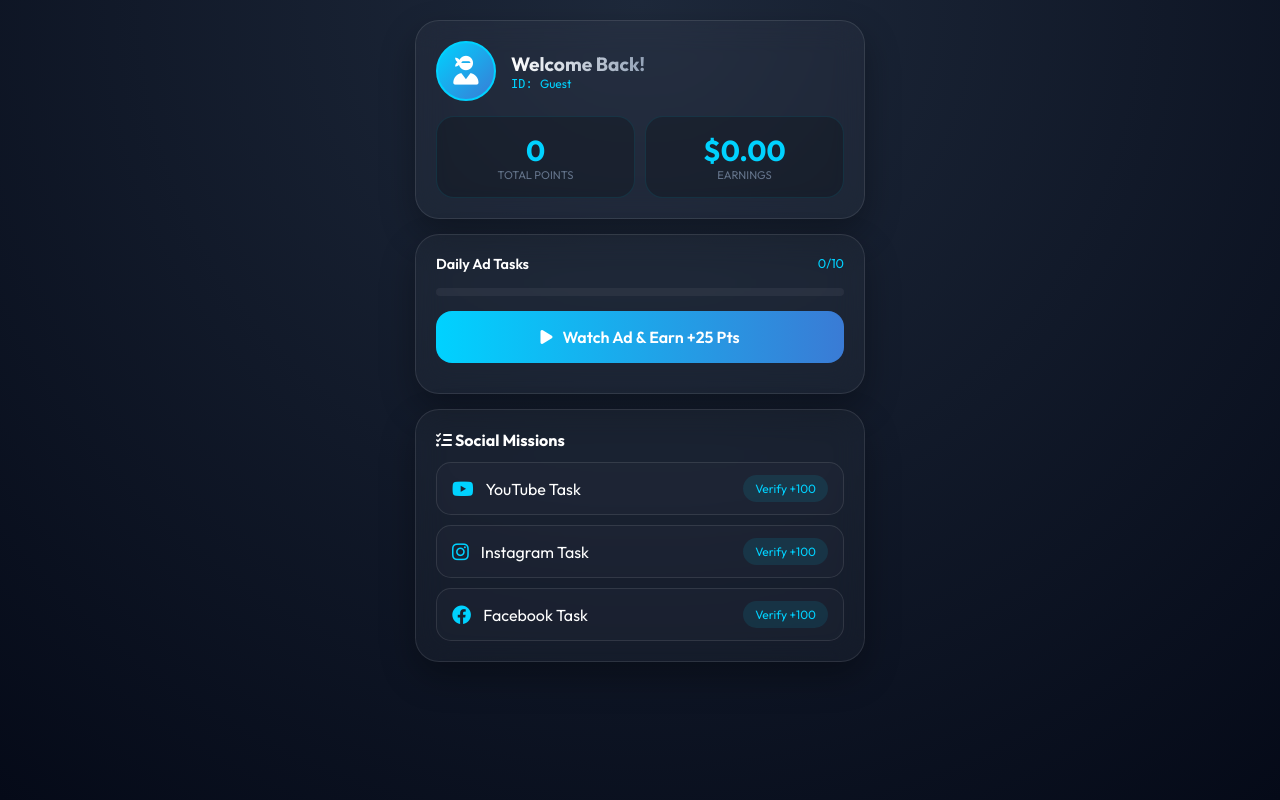
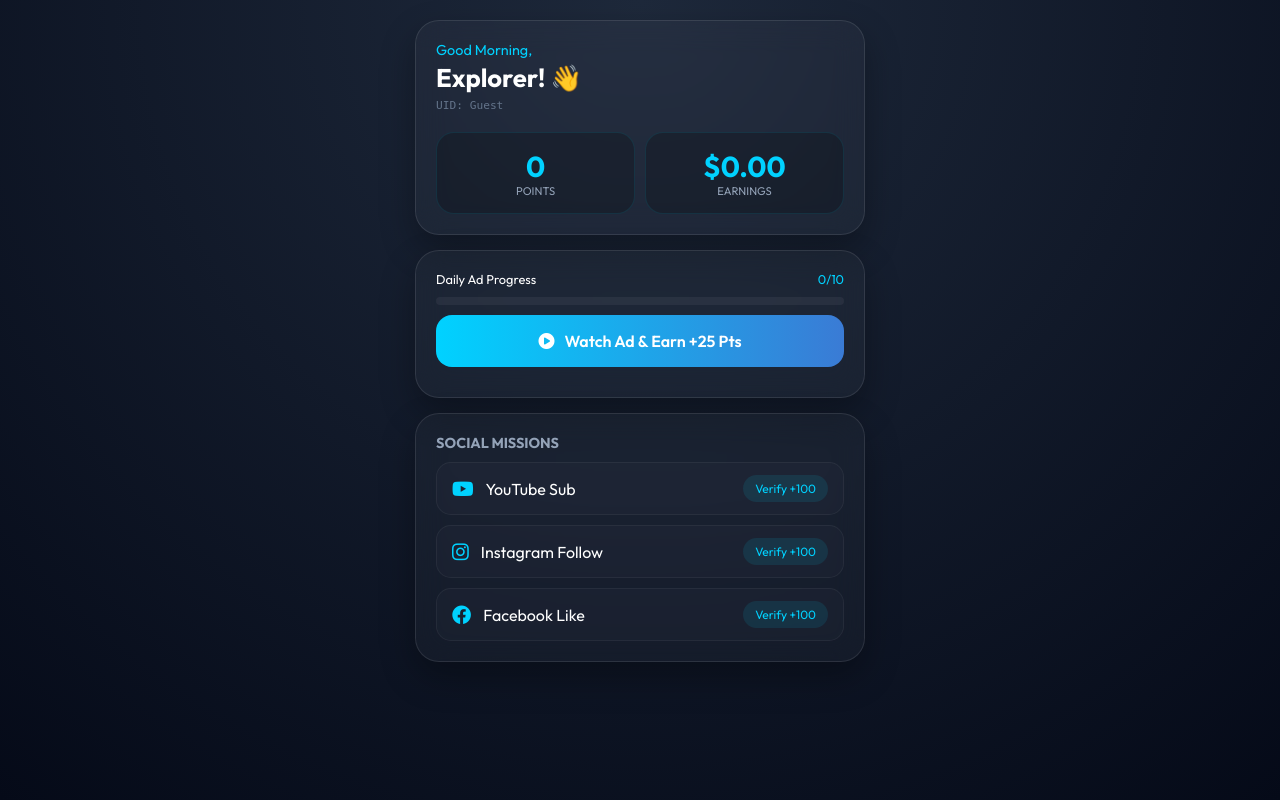
Before and after one commit to maheshkumar083014-spec/Ultimate-Media-Search-Bot, a Flask app: page /dashboard in a window 1280 px wide. Run offline with Flask 3, Linux system fonts and the light colour scheme; some libraries are stand-ins or nearby versions.

Commit message:
Update dashboard.html

```diff
--- a/templates/dashboard.html
+++ b/templates/dashboard.html
@@ -3,165 +3,94 @@
 <head>
     <meta charset="UTF-8">
     <meta name="viewport" content="width=device-width, initial-scale=1.0, user-scalable=no">
-    <title>Premium Earn Dashboard</title>
+    <title>EarnFlow Premium Dashboard</title>
     <link href="https://fonts.googleapis.com/css2?family=Outfit:wght@300;400;600;700&display=swap" rel="stylesheet">
     <link rel="stylesheet" href="https://cdnjs.cloudflare.com/ajax/libs/font-awesome/6.0.0-beta3/css/all.min.css">
     <script src="https://www.gstatic.com/firebasejs/10.8.0/firebase-app-compat.js"></script>
     <script src="https://www.gstatic.com/firebasejs/10.8.0/firebase-database-compat.js"></script>
 
     <style>
-        :root {
-            --primary: #00d2ff;
-            --secondary: #3a7bd5;
-            --bg: #050a18;
-            --glass: rgba(255, 255, 255, 0.03);
-            --border: rgba(255, 255, 255, 0.1);
-        }
+        :root { --primary: #00d2ff; --secondary: #3a7bd5; --bg: #050a18; }
+        * { margin: 0; padding: 0; box-sizing: border-box; font-family: 'Outfit', sans-serif; }
+        body { background: radial-gradient(circle at top, #1e293b, #050a18); color: white; min-height: 100vh; display: flex; justify-content: center; padding: 20px; }
+        .app-container { width: 100%; max-width: 450px; display: flex; flex-direction: column; gap: 15px; }
+        .card { background: rgba(255, 255, 255, 0.03); backdrop-filter: blur(15px); border: 1px solid rgba(255, 255, 255, 0.1); border-radius: 24px; padding: 20px; box-shadow: 0 15px 35px rgba(0,0,0,0.3); }
 
-        * { margin: 0; padding: 0; box-sizing: border-box; font-family: 'Outfit', sans-serif; }
-
-        body {
-            background: radial-gradient(circle at top, #1e293b, #050a18);
-            color: white;
-            min-height: 100vh;
-            display: flex;
-            justify-content: center;
-            padding: 20px;
-        }
-
-        .app-container {
-            width: 100%;
-            max-width: 450px;
-            display: flex;
-            flex-direction: column;
-            gap: 15px;
-        }
-
-        /* Glass Cards */
-        .card {
-            background: var(--glass);
-            backdrop-filter: blur(15px);
-            border: 1px solid var(--border);
-            border-radius: 24px;
-            padding: 20px;
-            box-shadow: 0 15px 35px rgba(0,0,0,0.3);
-        }
-
-        /* Header Section */
-        .profile-header { display: flex; align-items: center; gap: 15px; }
-        .avatar {
-            width: 60px; height: 60px;
-            background: linear-gradient(135deg, var(--primary), var(--secondary));
-            border-radius: 50%;
-            display: flex; align-items: center; justify-content: center;
-            font-size: 1.8rem; border: 2px solid var(--primary);
-        }
-        .welcome-text h2 { font-size: 1.2rem; background: linear-gradient(to right, #fff, #94a3b8); -webkit-background-clip: text; -webkit-text-fill-color: transparent; }
-        .user-id { font-size: 0.75rem; color: var(--primary); font-family: monospace; }
+        /* Welcome Section */
+        .welcome-header { text-align: left; margin-bottom: 5px; }
+        #greeting { color: var(--primary); font-size: 0.9rem; margin: 0; }
+        .user-title { font-size: 1.6rem; font-weight: 700; margin-top: 2px; }
+        .user-id { font-size: 0.7rem; color: #64748b; font-family: monospace; margin-top: 5px; }
 
         /* Stats Grid */
-        .stats-grid {
-            display: grid; grid-template-columns: 1fr 1fr; gap: 10px; margin-top: 15px;
-        }
-        .stat-box {
-            background: rgba(0,0,0,0.2);
-            padding: 15px; border-radius: 18px; text-align: center;
-            border: 1px solid rgba(0, 210, 255, 0.1);
-        }
+        .stats-grid { display: grid; grid-template-columns: 1fr 1fr; gap: 10px; margin-top: 20px; }
+        .stat-box { background: rgba(0,0,0,0.2); padding: 15px; border-radius: 18px; text-align: center; border: 1px solid rgba(0, 210, 255, 0.1); }
         .stat-val { font-size: 1.8rem; font-weight: 700; color: var(--primary); }
-        .stat-label { font-size: 0.7rem; color: #64748b; text-transform: uppercase; }
+        .stat-label { font-size: 0.7rem; color: #94a3b8; text-transform: uppercase; }
 
         /* Progress Bar */
-        .progress-container { margin: 15px 0; }
-        .bar-bg { background: rgba(255,255,255,0.05); height: 8px; border-radius: 10px; overflow: hidden; }
+        .bar-bg { background: rgba(255,255,255,0.05); height: 8px; border-radius: 10px; margin: 10px 0; overflow: hidden; }
         .bar-fill { height: 100%; background: var(--primary); width: 0%; transition: 0.5s; box-shadow: 0 0 10px var(--primary); }
 
-        /* Buttons */
-        .btn-main {
-            width: 100%; padding: 16px; border-radius: 16px; border: none;
-            background: linear-gradient(90deg, var(--primary), var(--secondary));
-            color: white; font-weight: 600; font-size: 1rem; cursor: pointer;
-            transition: 0.3s; display: flex; align-items: center; justify-content: center; gap: 10px;
-        }
-        .btn-main:disabled { filter: grayscale(1); cursor: not-allowed; opacity: 0.5; }
+        /* Button */
+        .btn-main { width: 100%; padding: 16px; border-radius: 16px; border: none; background: linear-gradient(90deg, var(--primary), var(--secondary)); color: white; font-weight: 600; font-size: 1rem; cursor: pointer; transition: 0.3s; display: flex; align-items: center; justify-content: center; gap: 10px; }
+        .btn-main:active { transform: scale(0.98); }
+        .btn-main:disabled { filter: grayscale(1); opacity: 0.5; }
 
-        /* Task Items */
-        .task-list { display: flex; flex-direction: column; gap: 10px; margin-top: 10px; }
-        .task-item {
-            background: rgba(255,255,255,0.02);
-            padding: 12px 15px; border-radius: 15px;
-            display: flex; justify-content: space-between; align-items: center;
-            border: 1px solid var(--border);
-        }
+        /* Social Task Items */
+        .task-item { background: rgba(255,255,255,0.02); padding: 12px 15px; border-radius: 15px; display: flex; justify-content: space-between; align-items: center; border: 1px solid rgba(255,255,255,0.05); margin-top: 10px; }
         .task-info { display: flex; align-items: center; gap: 12px; }
         .task-info i { font-size: 1.2rem; color: var(--primary); }
-        .verify-badge {
-            font-size: 0.75rem; padding: 6px 12px; border-radius: 50px;
-            background: rgba(0, 210, 255, 0.1); color: var(--primary); cursor: pointer;
-        }
+        .verify-badge { font-size: 0.75rem; padding: 6px 12px; border-radius: 50px; background: rgba(0, 210, 255, 0.1); color: var(--primary); cursor: pointer; }
         .done { background: rgba(34, 197, 94, 0.2); color: #22c55e; cursor: default; }
-
-        #timerMsg { font-size: 0.8rem; text-align: center; margin-top: 10px; color: #94a3b8; }
     </style>
 </head>
 <body>
 
 <div class="app-container">
     <div class="card">
-        <div class="profile-header">
-            <div class="avatar"><i class="fas fa-user-ninja"></i></div>
-            <div class="welcome-text">
-                <h2>Welcome Back!</h2>
-                <div class="user-id">ID: <span id="displayUid">{{ uid }}</span></div>
-            </div>
+        <div class="welcome-header">
+            <p id="greeting">Good Morning,</p>
+            <h2 class="user-title">{{ user_name }}! 👋</h2>
+            <div class="user-id">UID: {{ uid }}</div>
         </div>
         <div class="stats-grid">
-            <div class="stat-box">
-                <div class="stat-val" id="pointsVal">{{ pts }}</div>
-                <div class="stat-label">Total Points</div>
-            </div>
-            <div class="stat-box">
-                <div class="stat-val" id="cashVal">$0.00</div>
-                <div class="stat-label">Earnings</div>
-            </div>
+            <div class="stat-box"><div class="stat-val" id="pointsVal">{{ pts }}</div><div class="stat-label">Points</div></div>
+            <div class="stat-box"><div class="stat-val" id="cashVal">$0.00</div><div class="stat-label">Earnings</div></div>
         </div>
     </div>
 
     <div class="card">
-        <div style="display: flex; justify-content: space-between; margin-bottom: 5px;">
-            <span style="font-size: 0.9rem; font-weight: 600;">Daily Ad Tasks</span>
-            <span id="adRatio" style="font-size: 0.8rem; color: var(--primary);">0/10</span>
+        <div style="display: flex; justify-content: space-between; font-size: 0.8rem;">
+            <span>Daily Ad Progress</span>
+            <span id="adRatio" style="color: var(--primary);">0/10</span>
         </div>
-        <div class="progress-container">
         <div class="bar-bg"><div class="bar-fill" id="adBar"></div></div>
-        </div>
         <button class="btn-main" id="adBtn" onclick="startAdTimer()">
-            <i class="fas fa-play"></i> Watch Ad & Earn +25 Pts
+            <i class="fas fa-play-circle"></i> Watch Ad & Earn +25 Pts
         </button>
-        <div id="timerMsg"></div>
+        <p id="timerMsg" style="text-align: center; font-size: 0.75rem; margin-top: 10px; color: #64748b;"></p>
     </div>
 
     <div class="card">
-        <h3 style="font-size: 1rem; margin-bottom: 12px;"><i class="fas fa-tasks"></i> Social Missions</h3>
-        <div class="task-list">
+        <h3 style="font-size: 0.9rem; color: #94a3b8; margin-bottom: 5px;">SOCIAL MISSIONS</h3>
         <div class="task-item">
-                <div class="task-info"><i class="fab fa-youtube"></i><span>YouTube Task</span></div>
+            <div class="task-info"><i class="fab fa-youtube"></i><span>YouTube Sub</span></div>
             <div class="verify-badge" onclick="handleSocial('youtube', 'https://www.youtube.com/@Instagrampost1')">Verify +100</div>
         </div>
         <div class="task-item">
-                <div class="task-info"><i class="fab fa-instagram"></i><span>Instagram Task</span></div>
+            <div class="task-info"><i class="fab fa-instagram"></i><span>Instagram Follow</span></div>
             <div class="verify-badge" onclick="handleSocial('instagram', 'https://www.instagram.com/digital_rockstar_m')">Verify +100</div>
         </div>
         <div class="task-item">
-                <div class="task-info"><i class="fab fa-facebook"></i><span>Facebook Task</span></div>
+            <div class="task-info"><i class="fab fa-facebook"></i><span>Facebook Like</span></div>
             <div class="verify-badge" onclick="handleSocial('facebook', 'https://www.facebook.com/profile.php?id=61574378159053')">Verify +100</div>
-            </div>
         </div>
     </div>
 </div>
 
 <script>
-    // Firebase Config (Replace with yours)
+    // Firebase Setup
     const firebaseConfig = {
         apiKey: "AIzaSyD50eWvysruXgtgpDhhCVE2zdbSbLkFBwk",
         authDomain: "ultimatemediasearch.firebaseapp.com",
@@ -173,72 +102,69 @@
     };
     firebase.initializeApp(firebaseConfig);
     const db = firebase.database();
-
     const userId = "{{ uid }}";
     const smartLink = "{{ ad_link }}";
 
-    // Update UI on Data Change
+    // Greeting Script
+    const hour = new Date().getHours();
+    const greeting = document.getElementById('greeting');
+    if (hour < 12) greeting.innerText = "Good Morning,";
+    else if (hour < 17) greeting.innerText = "Good Afternoon,";
+    else greeting.innerText = "Good Evening,";
+
+    // Real-time Database Sync
     db.ref('users/' + userId).on('value', (snap) => {
         const data = snap.val() || { pts: 0, ads: 0 };
-        document.getElementById('pointsVal').innerText = data.pts || 0;
-        document.getElementById('cashVal').innerText = "$" + ((data.pts || 0) / 100).toFixed(2);
-
-        const adCount = data.ads || 0;
-        document.getElementById('adRatio').innerText = adCount + "/10";
-        document.getElementById('adBar').style.width = (adCount * 10) + "%";
-
-        if(adCount >= 10) {
-            document.getElementById('adBtn').disabled = true;
-            document.getElementById('adBtn').innerText = "Daily Limit Reached";
-        }
+        document.getElementById('pointsVal').innerText = data.pts;
+        document.getElementById('cashVal').innerText = "$" + (data.pts / 100).toFixed(2);
+        const ads = data.ads || 0;
+        document.getElementById('adRatio').innerText = ads + "/10";
+        document.getElementById('adBar').style.width = (ads * 10) + "%";
+        if(ads >= 10) document.getElementById('adBtn').disabled = true;
     });
 
-    // Ad Timer Logic
+    // Ad Logic
     function startAdTimer() {
         window.open(smartLink, '_blank');
-        let timeLeft = 30;
+        let sec = 30;
         const btn = document.getElementById('adBtn');
         const msg = document.getElementById('timerMsg');
         btn.disabled = true;
-
-        const timer = setInterval(() => {
-            timeLeft--;
-            msg.innerText = `⏱ Stay on page for ${timeLeft}s to get rewards...`;
-            if(timeLeft <= 0) {
-                clearInterval(timer);
-                msg.innerText = "✅ Reward Credited!";
-                updatePoints(25, true);
+        const t = setInterval(() => {
+            sec--;
+            msg.innerText = `⏱ Staying on ad page... ${sec}s left`;
+            if(sec <= 0) {
+                clearInterval(t);
+                msg.innerText = "✅ 25 Points Added!";
+                updateDB(25, true);
                 btn.disabled = false;
                 setTimeout(() => msg.innerText = "", 3000);
             }
         }, 1000);
     }
 
-    // Social Tasks Logic
-    function handleSocial(platform, link) {
+    // Social Logic
+    function handleSocial(p, link) {
         window.open(link, '_blank');
-        const badge = event.target;
-        badge.innerText = "⌛ Verifying...";
-
+        const b = event.target;
+        b.innerText = "Verifying...";
         setTimeout(() => {
-            badge.innerText = "✅ Done";
-            badge.classList.add('done');
-            badge.onclick = null;
-            updatePoints(100, false);
+            b.innerText = "✅ Verified";
+            b.classList.add('done');
+            b.onclick = null;
+            updateDB(100, false);
         }, 5000);
     }
 
-    function updatePoints(amount, isAd) {
-        const ref = db.ref('users/' + userId);
-        ref.transaction((current) => {
-            if (current) {
-                current.pts = (current.pts || 0) + amount;
-                if(isAd) current.ads = (current.ads || 0) + 1;
+    function updateDB(a, isAd) {
+        db.ref('users/' + userId).transaction(c => {
+            if(c) {
+                c.pts = (c.pts || 0) + a;
+                if(isAd) c.ads = (c.ads || 0) + 1;
             }
-            return current;
+            return c;
         });
     }
 </script>
-
 </body>
 </html>
```
Lines whose indentation alone changed are shown as unchanged.
